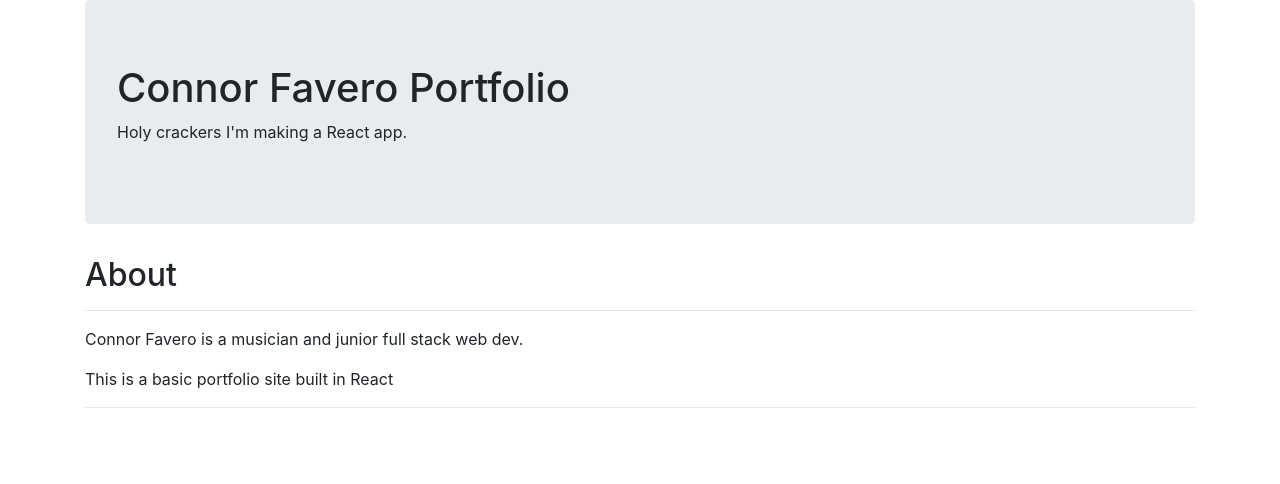
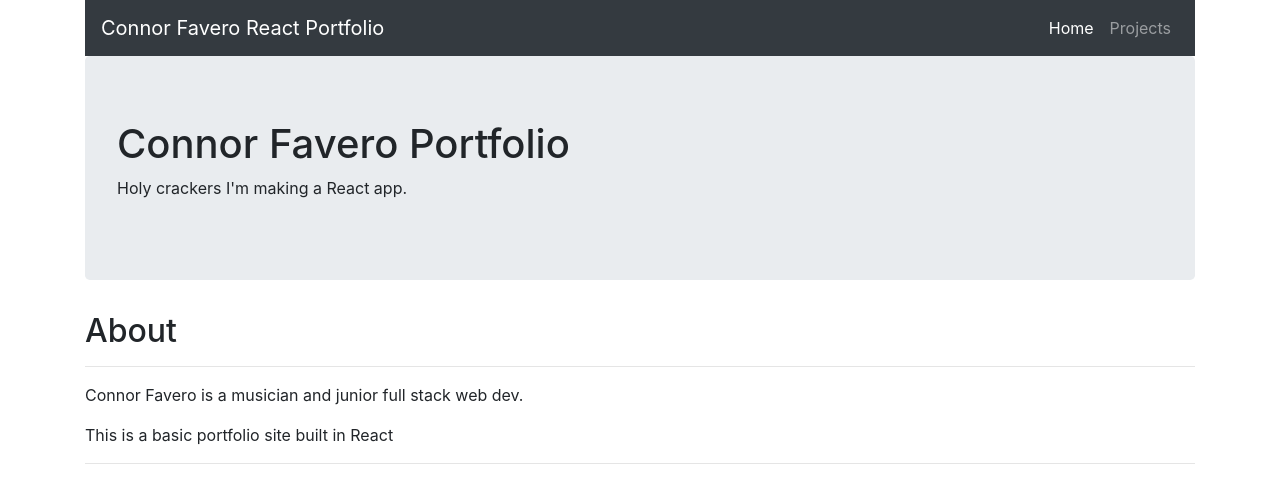
Before and after one commit to con0fav/reactPortfolio-bc20, a React (Create React App) app: page / in a window 1280 px wide. Shown: the top 484 px of the page. Built offline with nearby package versions, Linux system fonts and the light colour scheme.

Commit message:
created project page, routing

```diff
--- a/src/App.js
+++ b/src/App.js
@@ -3,6 +3,8 @@ import { BrowserRouter as Router, Route, Switch, Link } from "react-router-dom";
 import './App.css';
 import Header from './components/jumbotron';
 import About from './components/about';
+import Nav from './components/navbar';
+import Projects from './pages/Projects';
 
 
 function App() {
@@ -11,6 +13,10 @@ function App() {
     <Router>
 
       <div className="container">
+        <Nav />
+        <Switch>
+          <Route exact path="/projects" component={Projects} />
+        </Switch>
         <Header />
         <About />
       </div>
--- a/src/components/navbar.js
+++ b/src/components/navbar.js
@@ -1,31 +1,42 @@
 import React from "react";
+import { BrowserRouter as Router, Route, Switch, Link, withRouter } from "react-router-dom";
 
-function Nav() {
+function Nav(props) {
 
     return (
-        <nav class="navbar navbar-expand-lg navbar-light bg-light">
-            <div class="container-fluid">
-                <a class="navbar-brand" href="#">Navbar</a>
-                <button class="navbar-toggler" type="button" data-bs-toggle="collapse" data-bs-target="#navbarNav" aria-controls="navbarNav" aria-expanded="false" aria-label="Toggle navigation">
-                    <span class="navbar-toggler-icon"></span>
-                </button>
-                <div class="collapse navbar-collapse" id="navbarNav">
-                    <ul class="navbar-nav">
-                        <li class="nav-item">
-                            <a class="nav-link active" aria-current="page" href="#">Home</a>
-                        </li>
-                        <li class="nav-item">
-                            <a class="nav-link" href="#">Features</a>
-                        </li>
-                        <li class="nav-item">
-                            <a class="nav-link" href="#">Pricing</a>
-                        </li>
-                    </ul>
+        <div className="navigation">
+            <nav class="navbar navbar-expand navbar-dark bg-dark">
+                <div class="container">
+                    <Link class="navbar-brand" to="/">
+                        Connor Favero React Portfolio
+                    </Link>
+
+                    <div>
+                        <ul class="navbar-nav ml-auto">
+                            <li
+                                class={`nav-item  ${props.location.pathname === "/" ? "active" : ""
+                                    }`}
+                            >
+                                <Link class="nav-link" to="/">
+                                    Home
+                                <span class="sr-only">(current)</span>
+                                </Link>
+                            </li>
+                            <li
+                                class={`nav-item  ${props.location.pathname === "/projects" ? "active" : ""
+                                    }`}
+                            >
+                                <Link class="nav-link" to="/projects">
+                                    Projects
+                                </Link>
+                            </li>
+                        </ul>
+                    </div>
                 </div>
-            </div>
-        </nav>
-    )
+            </nav>
+        </div>
+    );
 
 }
 
-export default Nav;
+export default withRouter(Nav);
```
Also changed, not shown: src/pages/Projects.js (renamed from src/pages/ProjectPage.js).
